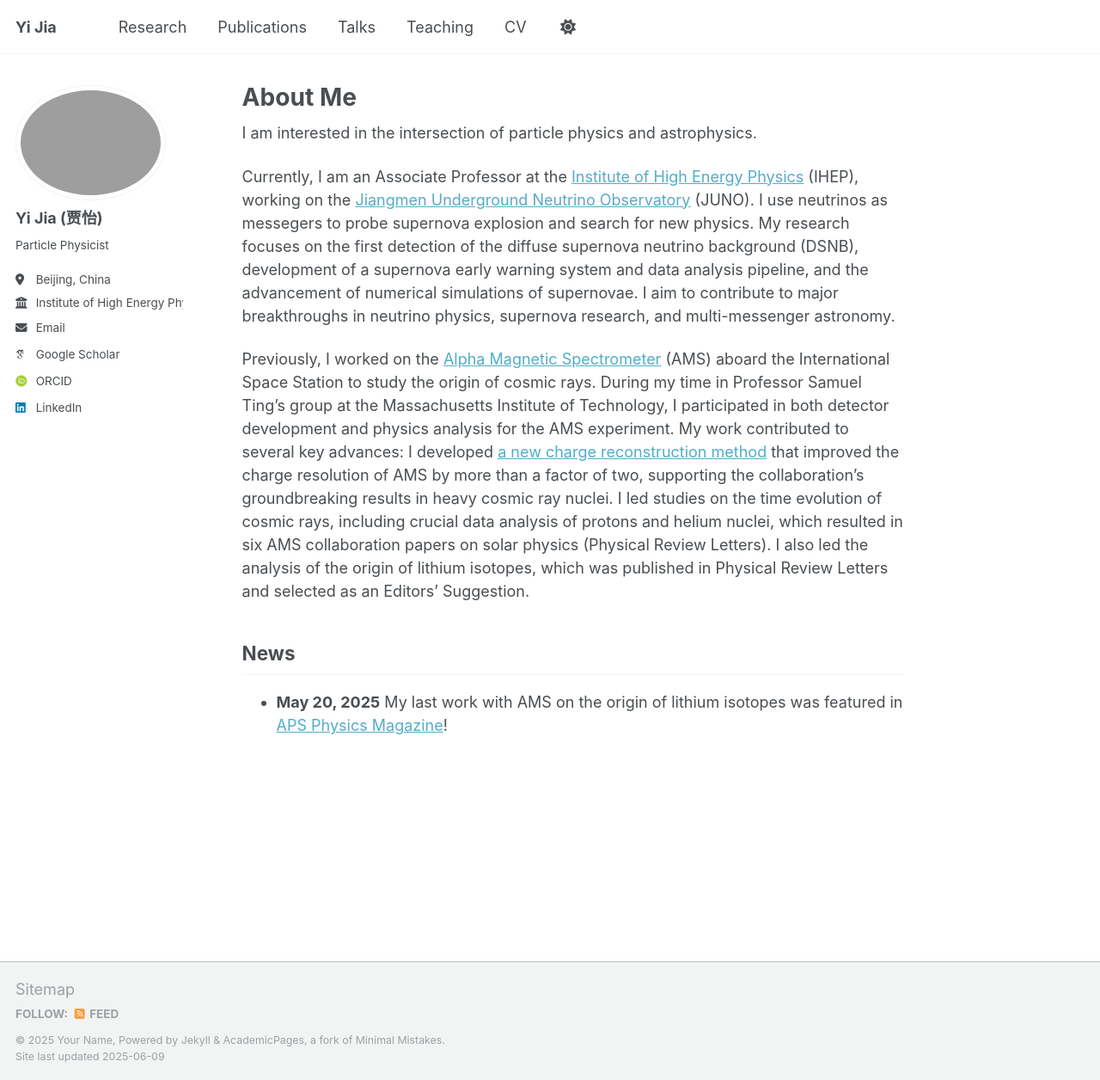
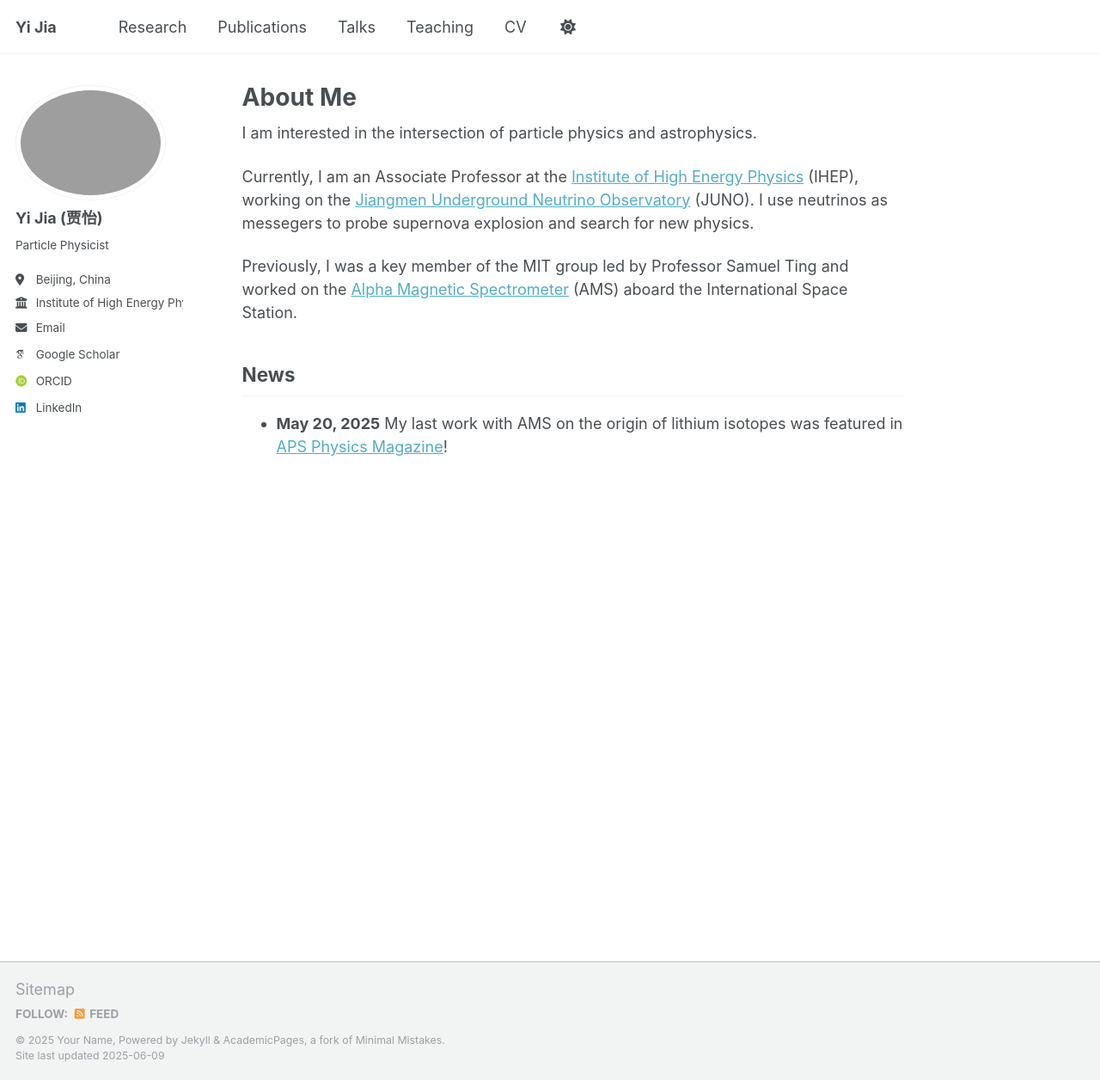
Before and after one commit to yijia-hep/yijia-hep, a Jekyll site: the page built from _pages/about.md, in a window 1280 px wide and 1256 px high. Shown: the whole window at 86% size. Built offline with Jekyll 4.4.1, drawn with Linux system fonts in a browser that asks for light colours; some web fonts are replaced.

Commit message:
no messega

```diff
--- a/_pages/about.md
+++ b/_pages/about.md
@@ -9,9 +9,9 @@ redirect_from:
 
 I am interested in the intersection of particle physics and astrophysics.
 
-Currently, I am an Associate Professor at the [Institute of High Energy Physics](http://english.ihep.cas.cn/) (IHEP), working on the [Jiangmen Underground Neutrino Observatory](https://juno.ihep.cas.cn/) (JUNO). I use neutrinos as messegers to probe supernova explosion and search for new physics. My research focuses on the first detection of the diffuse supernova neutrino background (DSNB), development of a supernova early warning system and data analysis pipeline, and the advancement of numerical simulations of supernovae. I aim to contribute to major breakthroughs in neutrino physics, supernova research, and multi-messenger astronomy.
+Currently, I am an Associate Professor at the [Institute of High Energy Physics](http://english.ihep.cas.cn/) (IHEP), working on the [Jiangmen Underground Neutrino Observatory](https://juno.ihep.cas.cn/) (JUNO). I use neutrinos as messegers to probe supernova explosion and search for new physics.
 
-Previously, I worked on the [Alpha Magnetic Spectrometer](https://ams02.space/) (AMS) aboard the International Space Station to study the origin of cosmic rays. During my time in Professor Samuel Ting’s group at the Massachusetts Institute of Technology, I participated in both detector development and physics analysis for the AMS experiment. My work contributed to several key advances: I developed [a new charge reconstruction method](https://doi.org/10.1016/j.nima.2020.164169) that improved the charge resolution of AMS by more than a factor of two, supporting the collaboration’s groundbreaking results in heavy cosmic ray nuclei. I led studies on the time evolution of cosmic rays, including crucial data analysis of protons and helium nuclei, which resulted in six AMS collaboration papers on solar physics (Physical Review Letters). I also led the analysis of the origin of lithium isotopes, which was published in Physical Review Letters and selected as an Editors’ Suggestion.
+Previously, I was a key member of the MIT group led by Professor Samuel Ting and worked on the [Alpha Magnetic Spectrometer](https://ams02.space/) (AMS) aboard the International Space Station.
 
 ## News
 
```
Also changed, not shown: _pages/research.md (+7 -3 lines), 1 other file.
